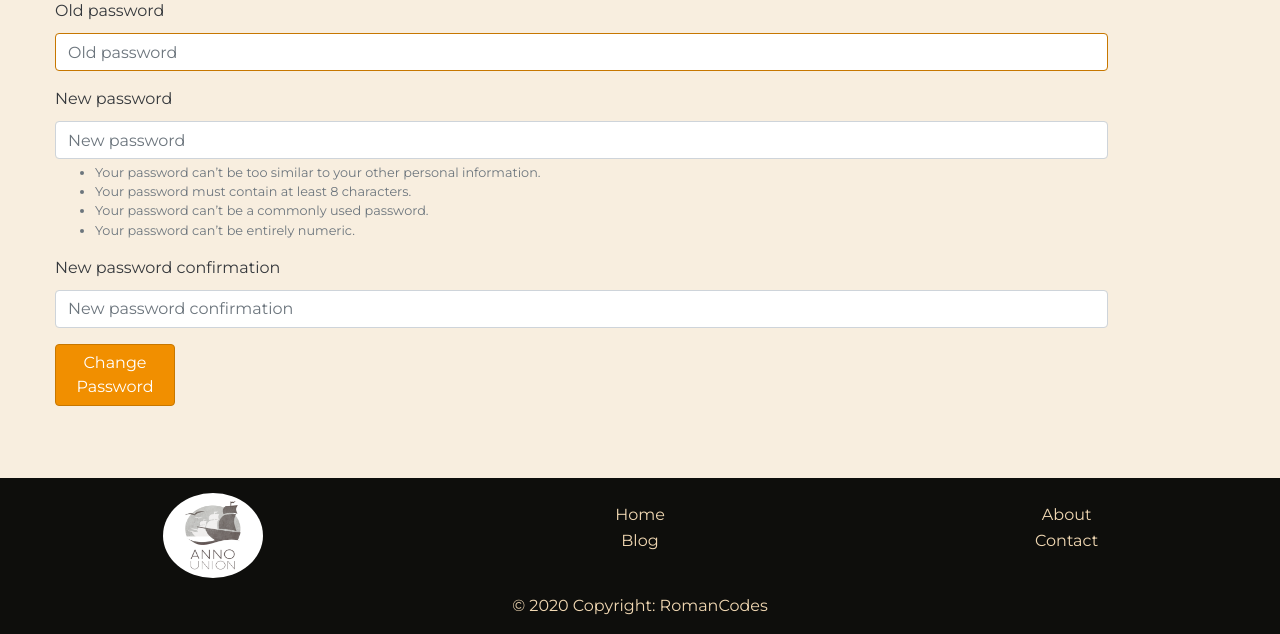
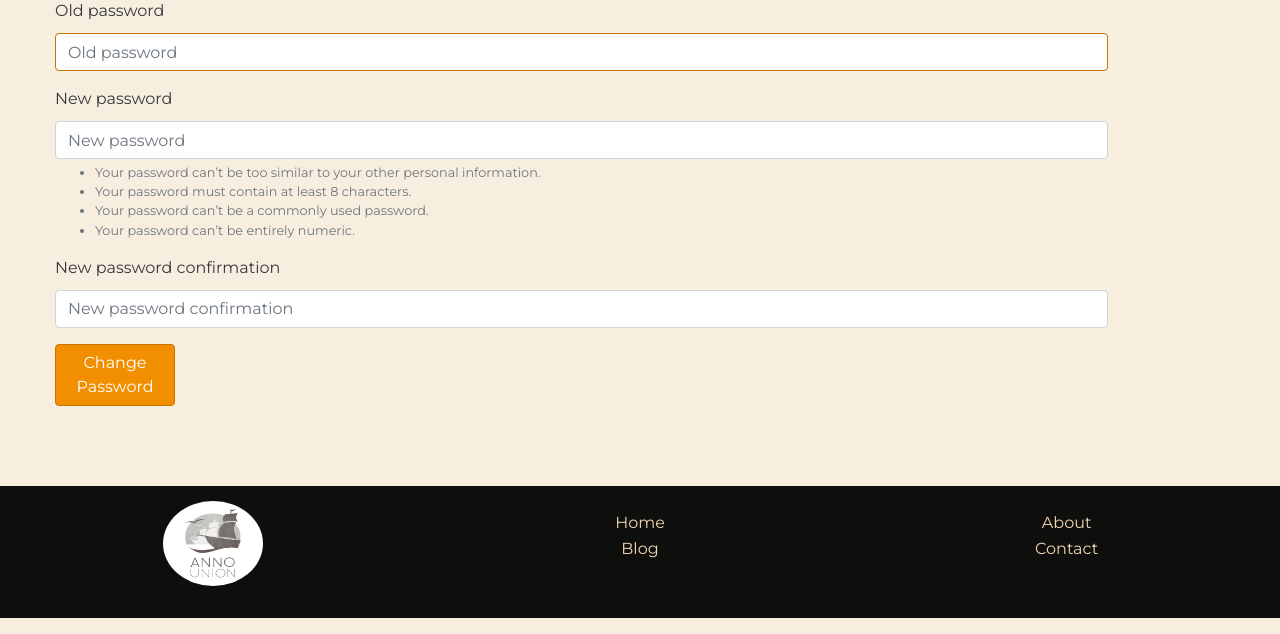
Before and after one commit to ReznikovRoman/simple-blog, a Django app: page /accounts/password_change/ in a window 1280 px wide. Shown: the part 182-816 px from the top of the page. Run offline with Django 3.2, Linux system fonts and the light colour scheme; a user stored in the database is signed in; data comes from the database, SQL or seed files in the repository; both versions use the stored data as it was after the commit; some libraries are stand-ins or nearby versions.

Commit message:
Remove copyright

```diff
--- a/game_blog/settings.py
+++ b/game_blog/settings.py
@@ -22,6 +22,7 @@
 # See https://docs.djangoproject.com/en/3.1/howto/deployment/checklist/
 
 # SECURITY WARNING: keep the secret key used in production secret!
+# '_mk8xa+$rdhhk4_0g%!9@(nczkm-3d=^6dn1aeihe#1=i1_4h@'
 SECRET_KEY = os.environ.get('SECRET_KEY_SIMPLE_BLOG')
 
 # SECURITY WARNING: don't run with debug turned on in production!
--- a/templates/base.html
+++ b/templates/base.html
@@ -220,7 +220,7 @@
 
         <!-- Copyright -->
         <div class="footer-copyright text-center py-3">
-            © 2020 Copyright: RomanCodes
+
         </div>
         <!-- Copyright -->
 
```
Also changed, not shown: db.sqlite3.
